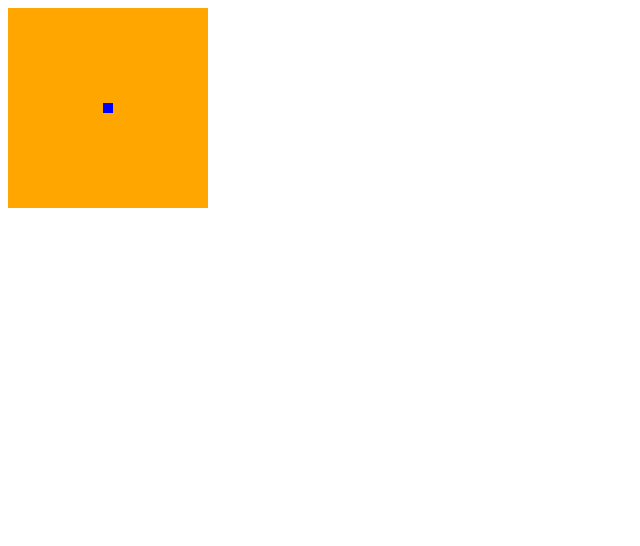
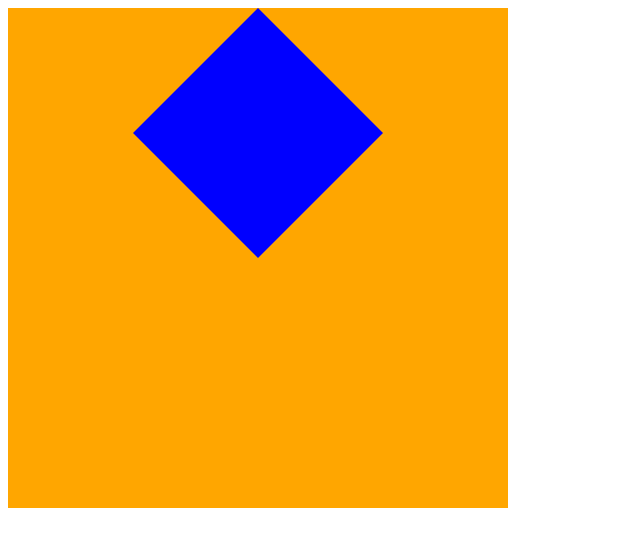
Before and after one commit to cg20221d/learning-webgl-Sultanmp, a plain HTML site: page index.html in a window 1280 px wide. Shown: the whole page, without its empty margins (0-640 px from the left). Drawn offline with Linux system fonts and the light colour scheme.

Commit message:
gambar 1 persegi 2 segitiga

```diff
--- a/index.html
+++ b/index.html
@@ -7,7 +7,7 @@
     <title>Belajar WebGL</title>
   </head>
   <body onload="main()">
-    <canvas id="kanvas" width="200" height="200"> Pakai Internet Explorer ya? </canvas>
+    <canvas id="kanvas" width="500" height="500"> Pakai Internet Explorer ya? </canvas>
     <script src="main.js"></script>
   </body>
 </html>
--- a/main.js
+++ b/main.js
@@ -2,15 +2,20 @@ function main() {
   var kanvas = document.getElementById('kanvas');
   var gl = kanvas.getContext('webgl');
 
+  var vertices = [0.5, 0.5, 0.0, 0.0, -0.5, 0.5, 0.0, 1.0];
+
+  var buffer = gl.createBuffer();
+  gl.bindBuffer(gl.ARRAY_BUFFER, buffer);
+  gl.bufferData(gl.ARRAY_BUFFER, new Float32Array(vertices), gl.STATIC_DRAW);
+
   // Vertex shader
   var vertexShaderCode = `
+  attribute vec2 aPosition;
     void main() {
-        float x = 0.0;
-        float y = 0.0;
-        float z = 0.0;
-        float w = 1.0;
+        float x = aPosition.x;
+        float y = aPosition.y;
         gl_PointSize = 10.0;
-        gl_Position = vec4(x, y, z, w);
+        gl_Position = vec4(x, y, 0.0, 1.0);
     }
     `;
   var vertexShaderObject = gl.createShader(gl.VERTEX_SHADER);
@@ -19,7 +24,7 @@ function main() {
 
   // Fragment shader
   var fragmentShaderCode = `
-  precision highp float;
+  precision mediump float;
     void main() {
         float r = 0.0;
         float g = 0.0;
@@ -37,9 +42,17 @@ function main() {
   gl.linkProgram(shaderProgram);
   gl.useProgram(shaderProgram);
 
+  // Kita mengajari GPU bagaimana caranya mengoleksi
+  // nilai posisi dari ARRAY_BUFFER
+  // untuk setiap verteks yang sedang diproses
+
+  var aPosition = gl.getAttribLocation(shaderProgram, 'aPosition');
+  gl.vertexAttribPointer(aPosition, 2, gl.FLOAT, false, 0, 0);
+  gl.enableVertexAttribArray(aPosition);
+
   gl.clearColor(1.0, 0.65, 0.0, 1.0); // Oranye
   //            Merah     Hijau   Biru    Transparansi
   gl.clear(gl.COLOR_BUFFER_BIT);
 
-  gl.drawArrays(gl.POINTS, 0, 1);
+  gl.drawArrays(gl.TRIANGLE_FAN, 0, 4);
 }
```
